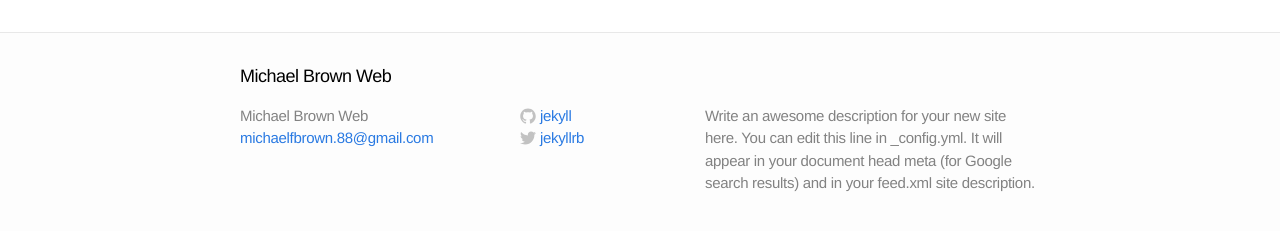
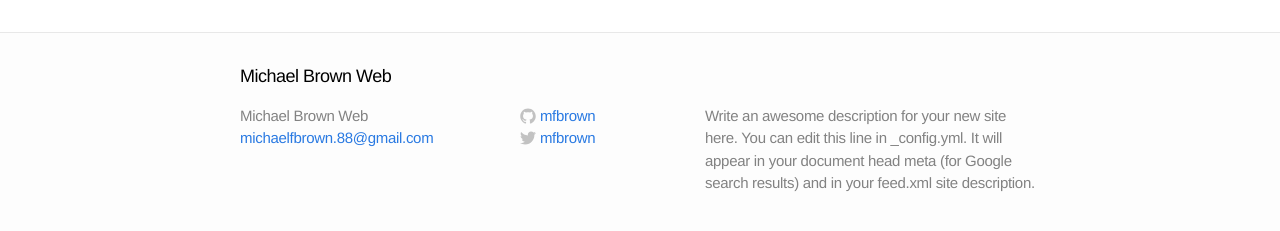
Before and after one commit to mfbrown/mfbrown.github.io, a Jekyll site: the page built from index.html, in a window 1280 px wide. Shown: the part 243-474 px from the top of the page. Built offline with Jekyll 4.4.1, drawn with Linux system fonts in a browser that asks for light colours.

```diff
--- a/_config.yml
+++ b/_config.yml
@@ -4,8 +4,8 @@ email: michaelfbrown.88@gmail.com
 description: "Write an awesome description for your new site here. You can edit this line in _config.yml. It will appear in your document head meta (for Google search results) and in your feed.xml site description."
 baseurl: ""
 url: "http://mfbrown.github.io"
-twitter_username: jekyllrb
-github_username:  jekyll
+twitter_username: mfbrown
+github_username:  mfbrown
 
 # Build settings
 markdown: kramdown
--- a/gulpfile.js
+++ b/gulpfile.js
@@ -66,8 +66,8 @@ var options = {
 }
 
 gulp.task("deploy", ["jekyll-build"], function () {
-    return gulp.src("./*, '!./node_modules/**'")
-        .pipe(deploy(options))
+    return gulp.src("./**/*, '!./node_modules/**'")
+        .pipe(deploy())
         .pipe(gulp.dest('.tmp'));
 });
 
```
Also changed, not shown: 1 other file.
